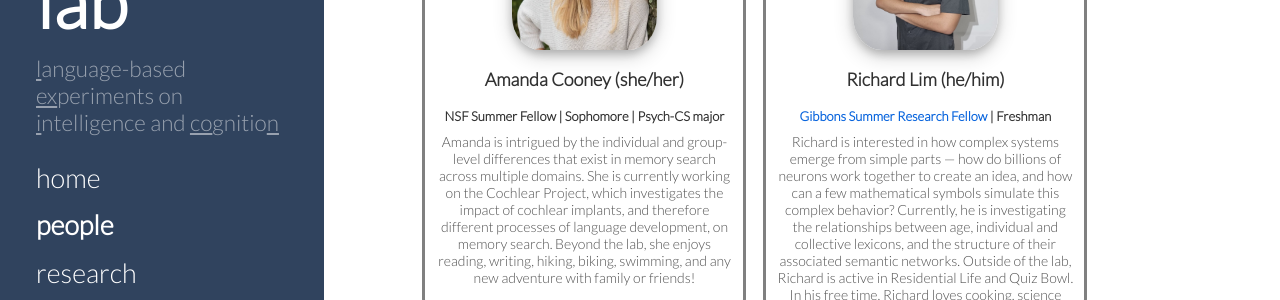
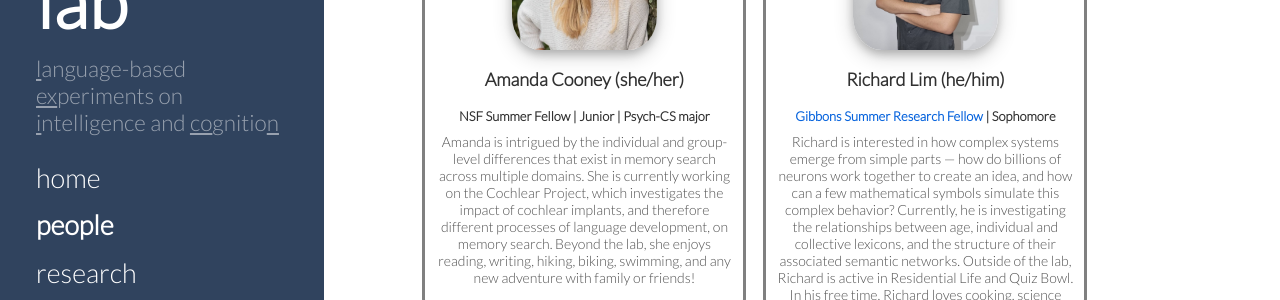
Before and after one commit to thelexiconlab/thelexiconlab.github.io, a Jekyll site: the page built from people.html, in a window 1280 px wide and 900 px high, scrolled down 751 px. Shown: the part 152-452 px from the top of the window. Built offline with Jekyll 4.4.1, drawn with Linux system fonts in a browser that asks for light colours; Markdown is read by kramdown in place of the engine named in the settings.

Commit message:
update students

```diff
--- a/people.html
+++ b/people.html
@@ -44,7 +44,7 @@
             <img src="https://thelexiconlab.github.io/images/team/cooney.png" class="bioimage2" alt="...">
             <div class="card-body">
               <h5 class="card-title">Amanda Cooney (she/her)</h5>
-              <h6 class="card-position"> NSF Summer Fellow | Sophomore | Psych-CS major</h6>
+              <h6 class="card-position"> NSF Summer Fellow | Junior | Psych-CS major</h6>
               <p class="card-text">Amanda is intrigued by the individual and group-level differences that exist in memory search across multiple domains. She is currently working on the Cochlear Project, which investigates the impact of cochlear implants, and therefore different processes of language development, on memory search. Beyond the lab, she enjoys reading, writing, hiking, biking, swimming, and any new adventure with family or friends!</p>
             </div>
             </div>
@@ -53,7 +53,7 @@
           <img src="https://thelexiconlab.github.io/images/team/lim.jpeg" class="bioimage2" alt="...">
           <div class="card-body">
             <h5 class="card-title">Richard Lim (he/him)</h5>
-            <h6 class="card-position"> <a href="https://www.bowdoin.edu/it/academic-technology/gibbons-summer-research.html"> Gibbons Summer Research Fellow</a> | Freshman</h6>
+            <h6 class="card-position"> <a href="https://www.bowdoin.edu/it/academic-technology/gibbons-summer-research.html"> Gibbons Summer Research Fellow</a> | Sophomore</h6>
             <p class="card-text">Richard is interested in how complex systems emerge from simple parts — how do billions of neurons work together to create an idea, and how can a few mathematical symbols simulate this complex behavior? Currently, he is investigating the relationships between age, individual and collective lexicons, and the structure of their associated semantic networks. Outside of the lab, Richard is active in Residential Life and Quiz Bowl. In his free time, Richard loves cooking, science fiction, and being in nature.
             </p>
           </div>
```
